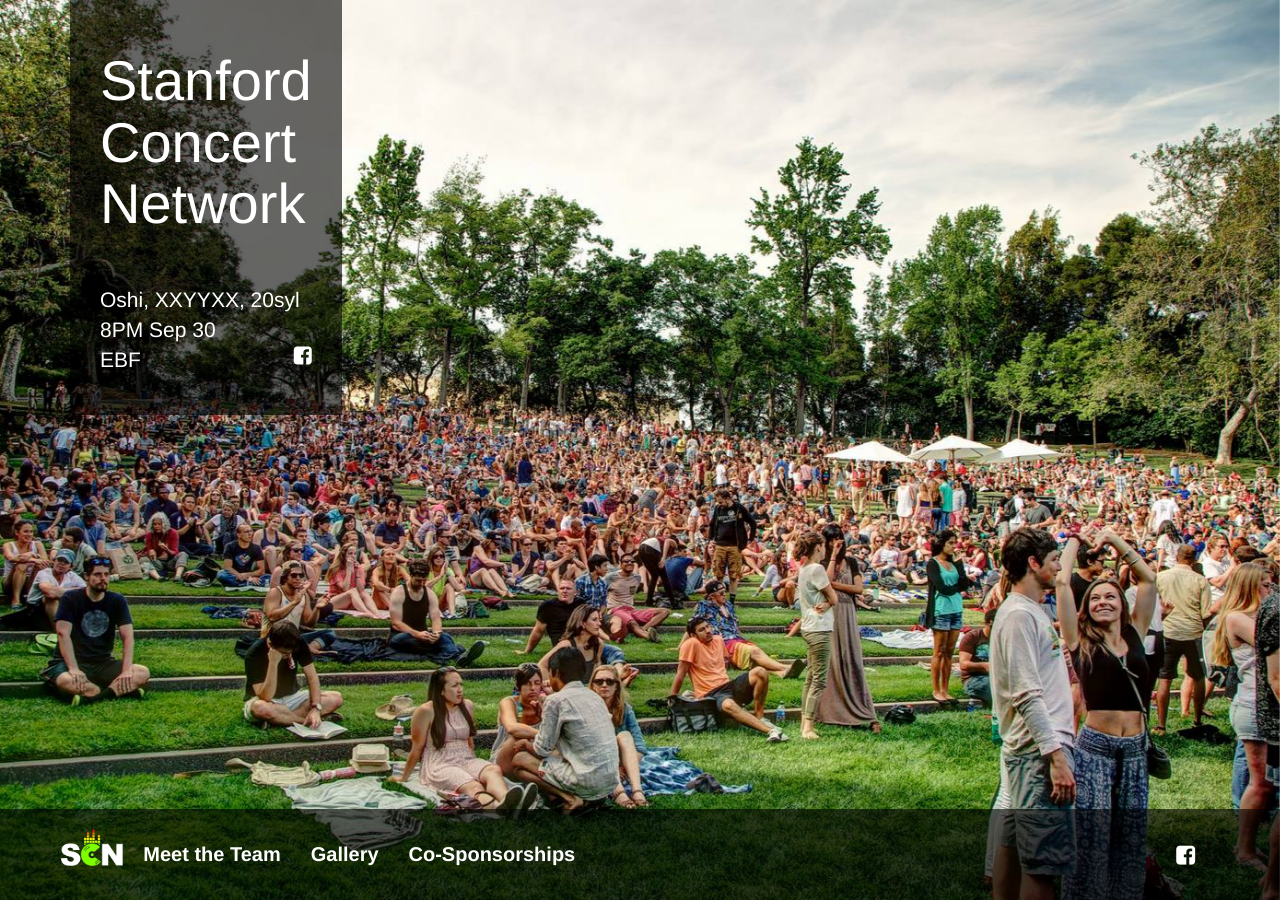
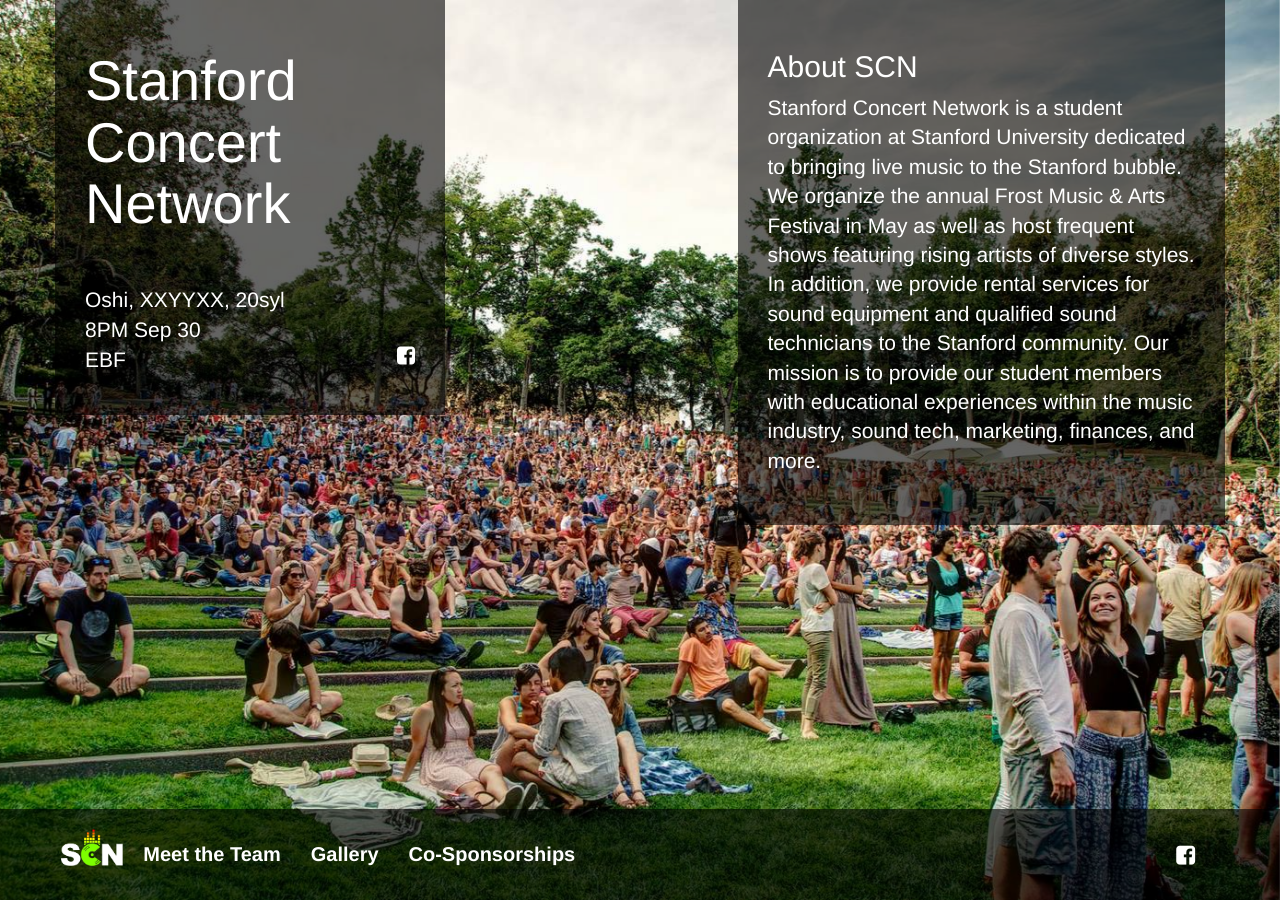
Before and after one commit to StanfordConcertNetwork/scn.stanford.edu, a Jekyll site: the page built from index.html, in a window 1280 px wide. Built offline with Jekyll 4.4.1, drawn with Linux system fonts in a browser that asks for light colours; nearby versions of some CDN libraries.

Commit message:
Resopnsify the shit out of the home page

```diff
--- a/assets/css/main.css
+++ b/assets/css/main.css
@@ -1,5 +1,11 @@
+/* CAROUSEL */
+
+html {
+    position: relative;
+}
+
 body, html {
-	height: 100%;
+    min-height: 100%;
 }
 
 body {
@@ -16,37 +22,56 @@
     -o-background-size: cover;
 }
 
-.carousel,
-.item {
-    height: 100%;
+.carousel {
+    z-index: -1;
 }
 
-.carousel-inner {
-    height: 100%;
+.carousel,
+.carousel-inner,
+.item,
+.fill {
+    position: absolute;
+    top: 0;
+    left: 0;
+    right: 0;
+    bottom: 0;
 }
 
+.carousel-inner > .item {
+    position: absolute;
+}
+
+/* MAIN INFO */
+
 .main-info {
-	top: initial;
-	left: initial;
-	right: initial;
-	bottom: initial;
-	text-align: left;
+    margin-bottom: 125px;
+}
+
+.caption {
+    top: 0;
+}
+
+.caption .col {
     background-color: rgba(0, 0, 0, 0.6);
     padding: 30px;
     text-shadow: none;
+    text-align: left;
+    color: #fff;
 }
 
-.main-info h1 {
+.caption .col h1 {
     font-size: 4em;
 }
 
-.main-info p {
+.caption .col p {
     font-size: 1.5em;
 }
 
-.main-info a {
+.caption .col a {
     color: #fff;
 }
+
+/* NAVBAR */
 
 .navbar {
     border-radius: 0;
@@ -77,7 +102,7 @@
     margin-left: 0;
 }
 
-.navbar-nav>li>a {
+.navbar-nav > li > a {
     padding: 0;
     padding-bottom: 5px;
     margin: 15px;
--- a/index.html
+++ b/index.html
@@ -2,13 +2,12 @@
 layout: default
 ---
 
-<div class="carousel slide">
-    <div class="carousel-inner">
-        <div class="container">
-            <div class="main-info carousel-caption">
+<div class="container main-info">
+    <div class="row caption">
+        <div class="col col-md-5 col-lg-4">
             <h1>
-                    Stanford<br>
-                    Concert<br>
+                Stanford
+                Concert
                 Network
             </h1>
             <br><br>
@@ -21,7 +20,17 @@
                 </p>
             </a>
         </div>
+        <div class="col-md-2 col-lg-3">&nbsp;</div>
+        <div class="col col-md-5">
+            <h2>About SCN</h3>
+            <p class="lead">Stanford Concert Network is a student organization at Stanford University dedicated to bringing live music to the Stanford bubble. We organize the annual Frost Music &amp; Arts Festival in May as well as host frequent shows featuring rising artists of diverse styles. In addition, we provide rental services for sound equipment and qualified sound technicians to the Stanford community. Our mission is to provide our student members with educational experiences within the music industry, sound tech, marketing, finances, and more.</p>
         </div>
+    </div>
+</div>
+
+
+<div class="carousel slide">
+    <div class="carousel-inner">
         {% assign first = true %}
         {% for image in site.static_files %}
             {% if image.path contains 'img/splashes' %}
```
Lines whose indentation alone changed are shown as unchanged.
